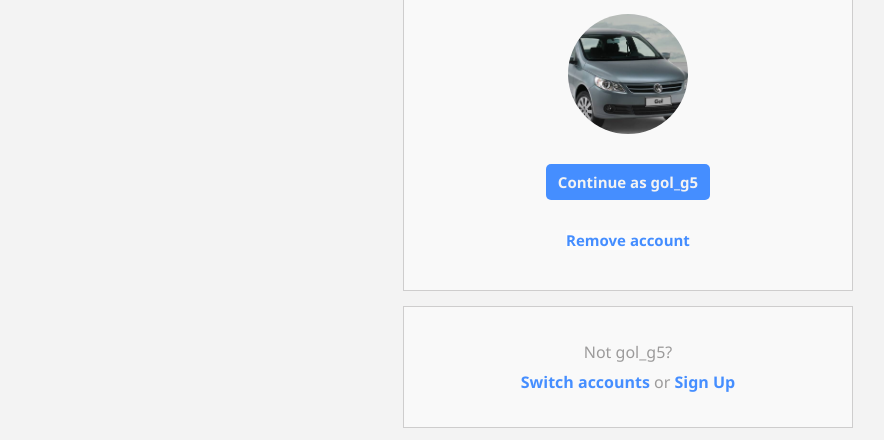
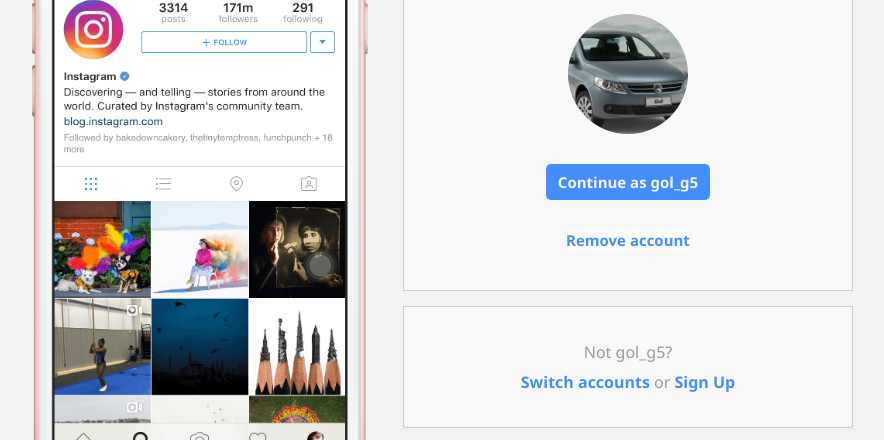
Before and after one commit to marcelofgaraujo/dio_instagram_loginpage, a plain HTML site: page index.html in a window 1280 px wide. Shown: the part 178-618 px from the top of the page, without its empty margins (212-1096 px from the left). Drawn offline with Linux system fonts and the light colour scheme; files whose address does not match are found by name.

Commit message:
fix directory of the images

```diff
--- a/style.css
+++ b/style.css
@@ -19,7 +19,7 @@ body {
     justify-content: center;
 }
 .left {
-    background-image: url(./img/instagram-celular.png);
+    background-image: url(./assets/img/instagram-celular.png);
     background-position: center;
     background-size: cover;
     background-repeat: no-repeat;
```
